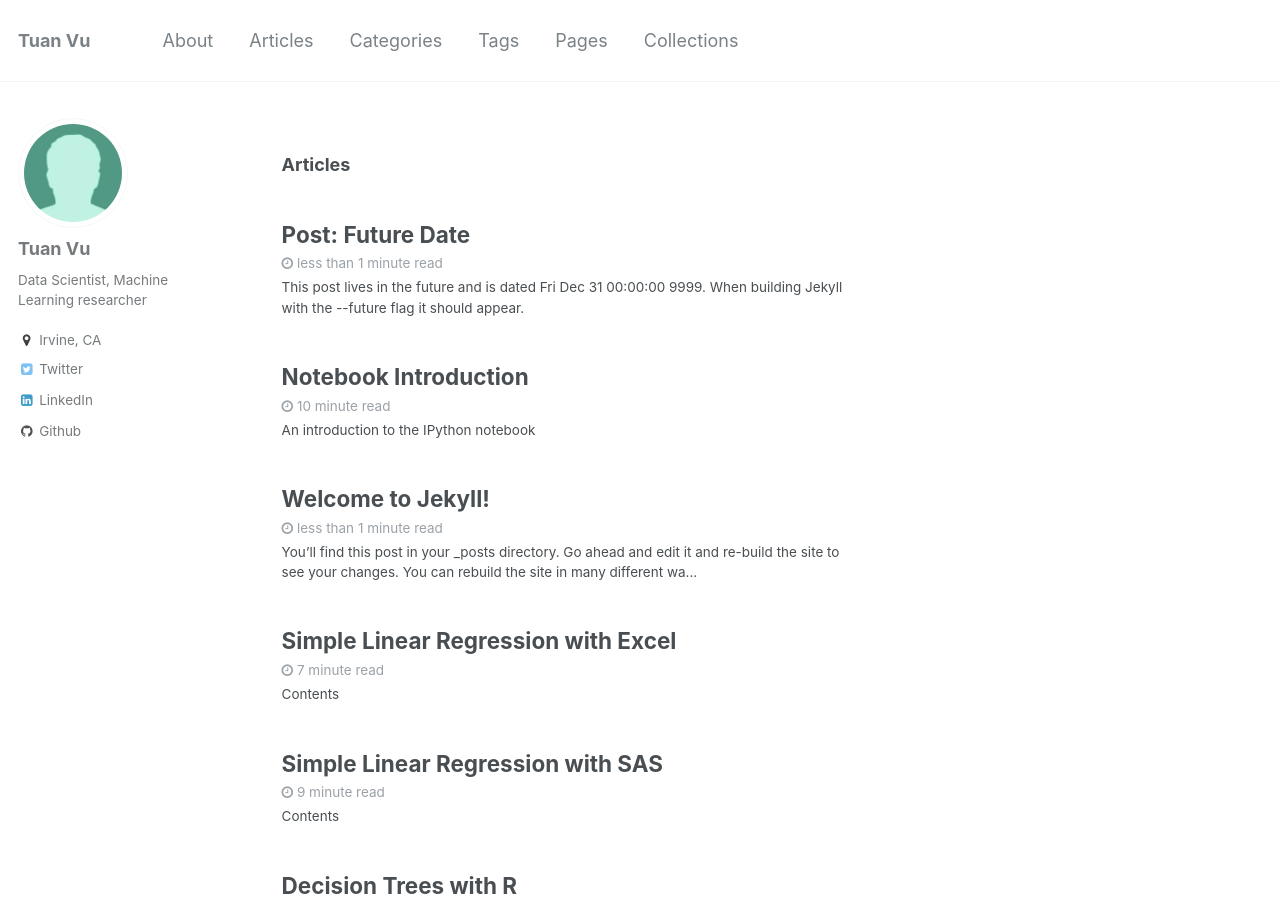
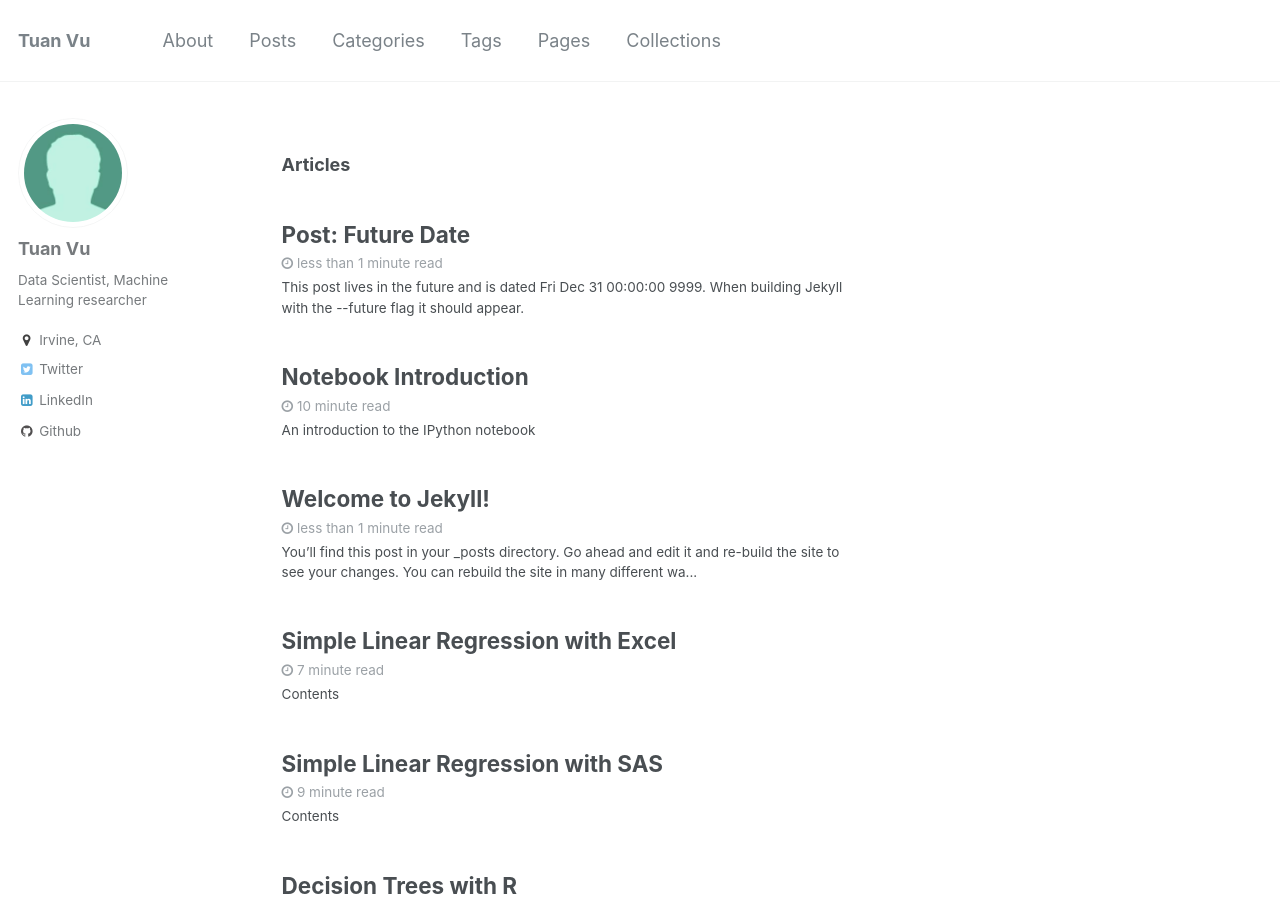
Before and after one commit to jeanho1/tuanavu.github.io, a Jekyll site: the page built from _pages/home.md, in a window 1280 px wide and 900 px high. Built offline with Jekyll 4.4.1, drawn with Linux system fonts in a browser that asks for light colours.

Commit message:
Update navigation.yml

```diff
--- a/_data/navigation.yml
+++ b/_data/navigation.yml
@@ -27,7 +27,7 @@ main:
   - title: "About"
     url: /about/
 
-  - title: "Articles"
+  - title: "Posts"
     url: /year-archive/
 
   - title: "Categories"
```
